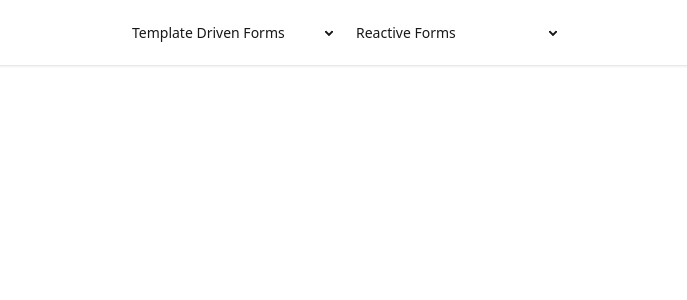
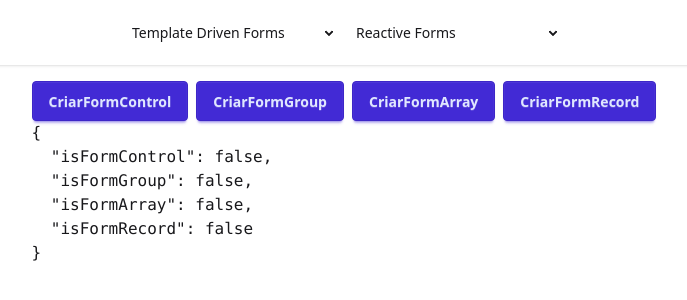
Before and after one commit to farleybsd/FormulariosAngular, an Angular app in the folder Template Driven Forms/curso-formularios-com-angular/: page /reactive-forms/utility-functions in a window 1280 px wide. Before the commit this address led to /. Shown: the top 300 px of the page, without its empty margins (296-983 px from the left). Built offline with nearby package versions, Linux system fonts and the light colour scheme.

Commit message:
Utilizando função utilitária no caso de uso de Form Array

```diff
--- /dev/null
+++ b/Template Driven Forms/curso-formularios-com-angular/src/app/features/reactive-forms/10.utility-functions/utility-functions.component.html
@@ -0,0 +1,9 @@
+<div class="flex gap-2">
+  <button class="btn btn-primary" (click)="createFormControl()">CriarFormControl</button>
+  <button class="btn btn-primary" (click)="createormGroup()">CriarFormGroup</button>
+  <button class="btn btn-primary" (click)="createFormArray()">CriarFormArray</button>
+  <button class="btn btn-primary" (click)="createFormRecord()">CriarFormRecord</button>
+</div>
+<div>
+  <pre>{{ verification() | json }}</pre>
+</div>
--- /dev/null
+++ b/Template Driven Forms/curso-formularios-com-angular/src/app/features/reactive-forms/10.utility-functions/utility-functions.component.ts
@@ -0,0 +1,36 @@
+import { JsonPipe } from '@angular/common';
+import { ChangeDetectionStrategy, Component, computed, signal } from '@angular/core';
+import { AbstractControl, FormArray, FormControl, FormGroup, FormRecord, isFormArray, isFormControl, isFormGroup, isFormRecord } from '@angular/forms';
+
+@Component({
+  selector: 'app-utility-functions',
+  imports: [JsonPipe],
+  templateUrl: './utility-functions.component.html',
+  styleUrl: './utility-functions.component.css',
+  changeDetection: ChangeDetectionStrategy.OnPush,
+})
+export class UtilityFunctionsComponent {
+
+  protected currentControl = signal<AbstractControl | null>(null);
+  protected  verification = computed(() => {
+    return {
+      isFormControl: isFormControl(this.currentControl()),
+      isFormGroup: isFormGroup(this.currentControl()),
+      isFormArray: isFormArray(this.currentControl()),
+      isFormRecord: isFormRecord(this.currentControl())
+    }
+  })
+
+  createFormControl() {
+    this.currentControl.set(new FormControl(''));
+  }
+  createormGroup() {
+    this.currentControl.set(new FormGroup({}));
+  }
+  createFormArray() {
+    this.currentControl.set(new FormArray([]));
+  }
+  createFormRecord() {
+    this.currentControl.set(new FormRecord({}));
+  }
+}
```
Also changed, not shown: Template Driven Forms/curso-formularios-com-angular/src/app/features/reactive-forms/routes.ts (+6 -2 lines), Template Driven Forms/curso-formularios-com-angular/src/app/features/reactive-forms/10.utility-functions/utility-functions.component.css (added).
